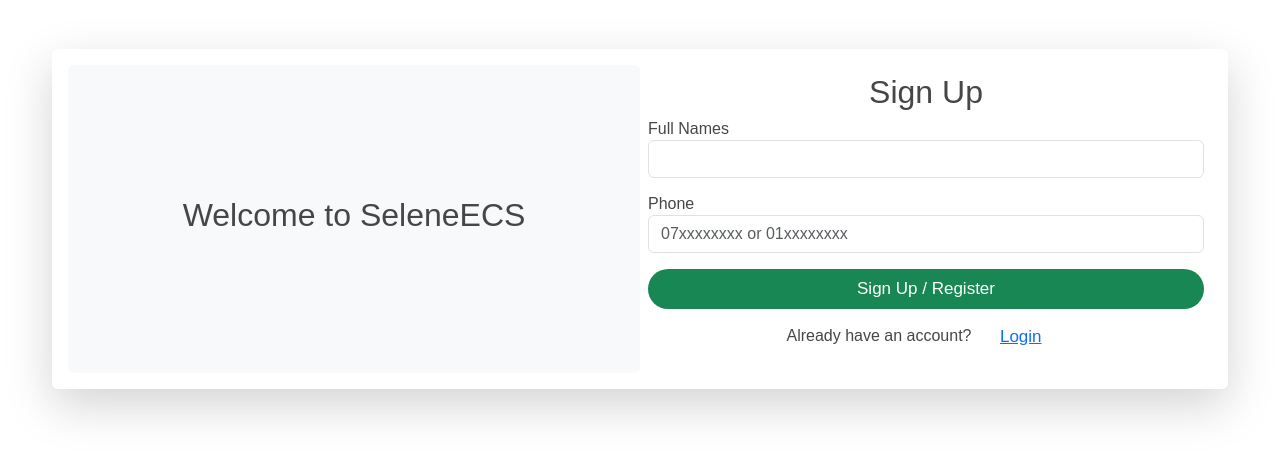
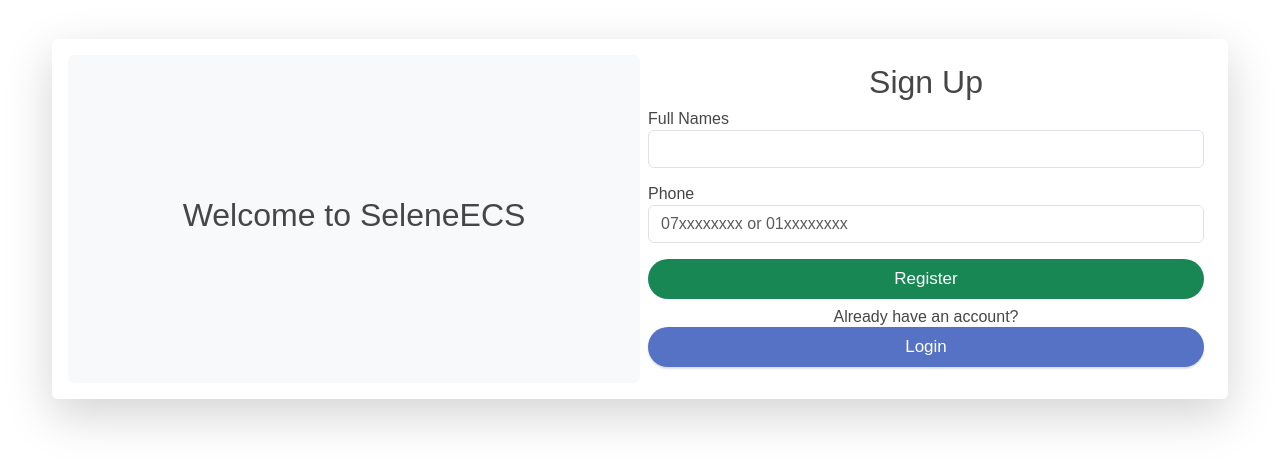
Before and after one commit to seleneecs/front-end, a React (Vite) app: page /login/register in a window 1280 px wide. Shown: the part 181-648 px from the top of the page. Built offline with nearby package versions, Linux system fonts and the light colour scheme; no server answers.

Commit message:
simplified signup and login

```diff
--- a/src/components/Auth/AuthPage.jsx
+++ b/src/components/Auth/AuthPage.jsx
@@ -183,8 +183,8 @@ const AuthPage = () => {
 
           <p className="mt-2 text-center">
             {isLogin ? "Don't have an account?" : "Already have an account?"}{" "}
-            <button className="btn btn-link" onClick={toggleForm}>
-              {isLogin ? "Sign Up / Register" : "Login"}
+            <button className="btn btn-primary w-100" onClick={toggleForm}>
+              {isLogin ? "Register" : "Login"}
             </button>
           </p>
         </div>
--- a/src/components/Auth/LoginForm.jsx
+++ b/src/components/Auth/LoginForm.jsx
@@ -34,13 +34,10 @@ const LoginForm = ({ phone,
               )}
 
     <div className="d-flex justify-content-between align-items-center mb-3">
-      <button type="submit" className="btn btn-primary" disabled={loading}>
-  {loading ? "Logging in..." : requirePassword ? "Login" : "Next"}
+      <button type="submit" className="btn btn-success w-100" disabled={loading}>
+  {loading ? "Logging in..." : requirePassword ? "Login" : "Login"}
 </button>
 
-      <button type="button" className="btn btn-link" onClick={onForgotPassword}>
-        Forgot Password?
-      </button>
     </div>
   </form>
 );
--- a/src/components/Auth/SignupForm.jsx
+++ b/src/components/Auth/SignupForm.jsx
@@ -44,7 +44,7 @@ const SignupForm = ({ formData, setFormData, handleSubmit, loading }) => {
 
 
       <button type="submit" className="btn btn-success w-100" disabled={loading}>
-        {loading ? "Signing up..." : "Sign Up / Register"}
+        {loading ? "Signing up..." : "Register"}
       </button>
     </form>
   );
```
